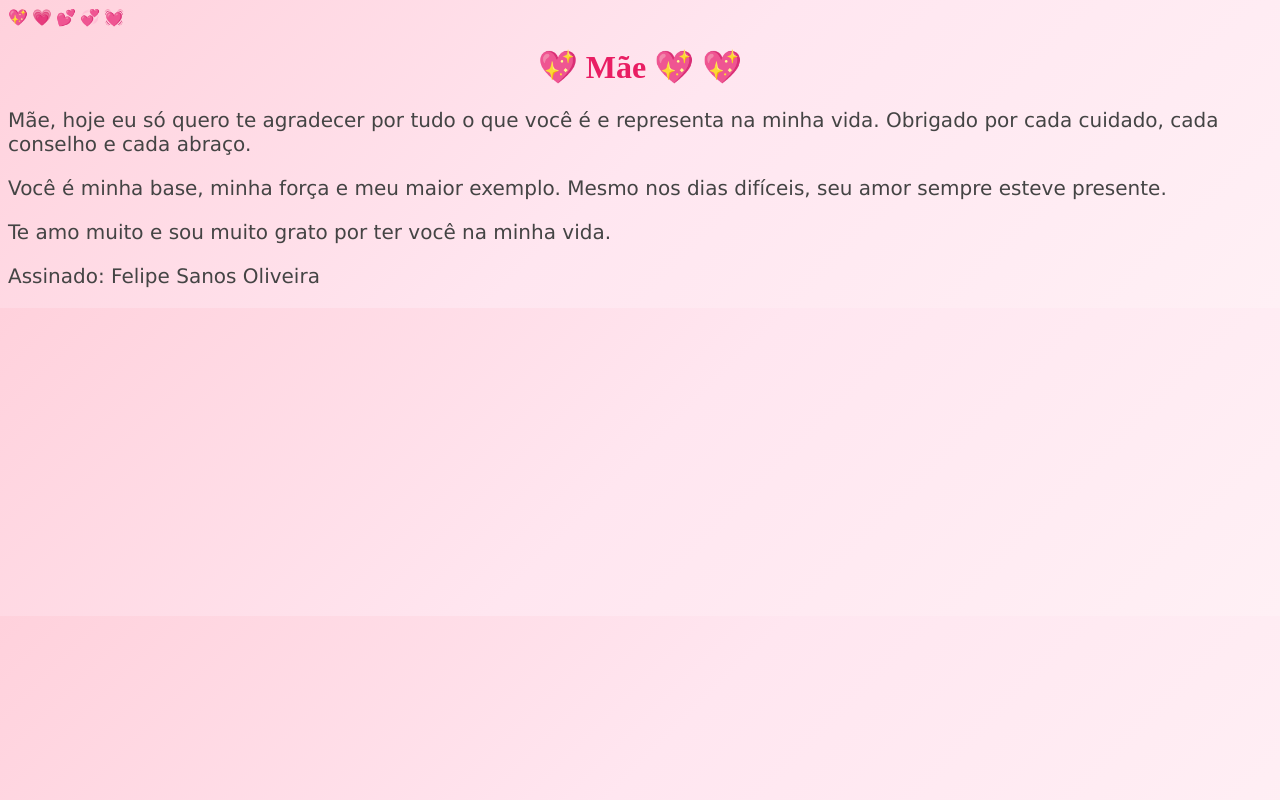
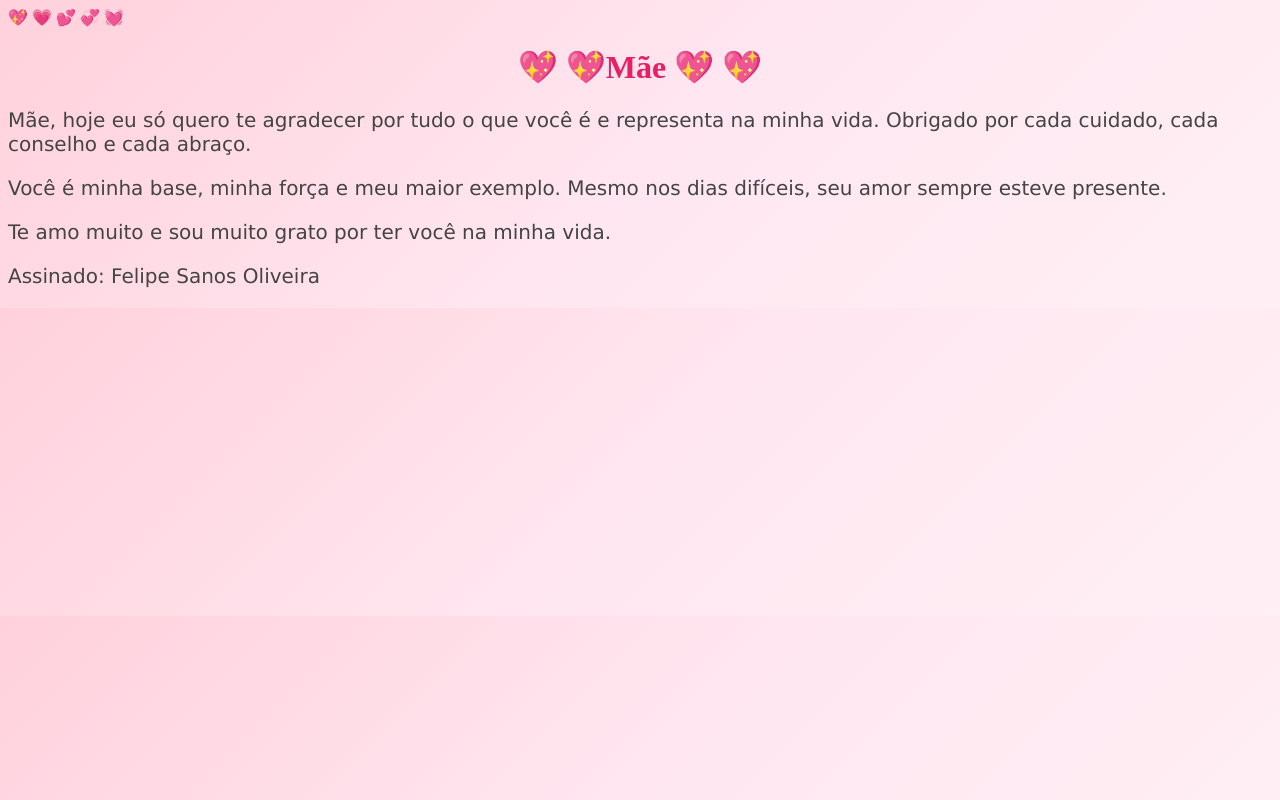
Before and after one commit to fso4-glitch/pessoa-especial, a plain HTML site: page index.html in a window 1280 px wide. Drawn offline with Linux system fonts and the light colour scheme.

Commit message:
style: deixa site mais bonito com corações

```diff
--- a/index.html
+++ b/index.html
@@ -10,7 +10,7 @@
     <div class="hearts">💖 💗 💕 💞 💓</div>
 
     <main class="cartao">
-      <h1>Mãe 💖</h1>
+      <h1>💖Mãe 💖</h1>
 
       <p>
         Mãe, hoje eu só quero te agradecer por tudo o que você é e representa
```
